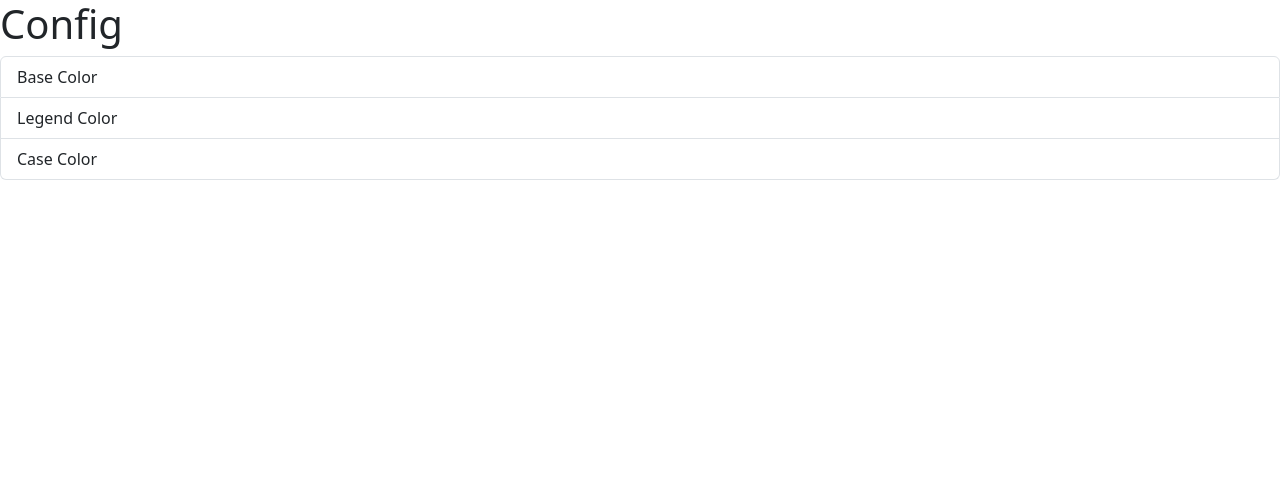
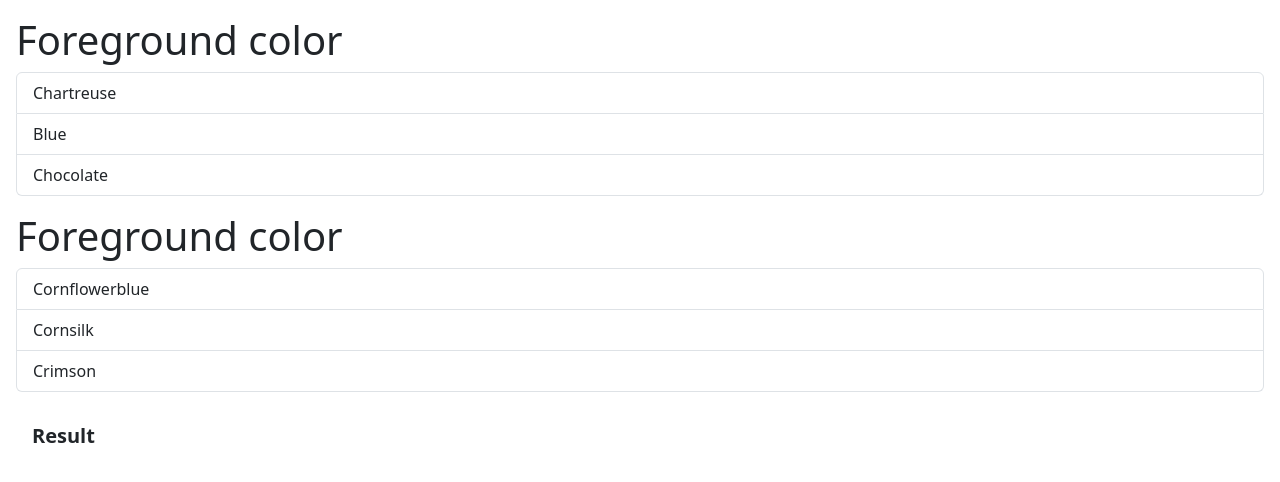
Before and after one commit to nhien021299/keepit-web-app, a React (Vite) app: page / in a window 1280 px wide. Shown: the top 482 px of the page. Built offline with nearby package versions, Linux system fonts and the light colour scheme.

Commit message:
config color

```diff
--- a/src/App.tsx
+++ b/src/App.tsx
@@ -1,13 +1,63 @@
+import { useState } from "react";
 import ListGroup from "./components/ListGroup";
+import { configModel } from "./models/ConfigModel";
 
 function App() {
-  const items = ["Base Color", "Legend Color", "Case Color"];
+  const colors = [
+    configModel({ name: "Chartreuse", color: "#7fff00" }),
+    configModel({ name: "Blue", color: "#0000ff" }),
+    configModel({ name: "Chocolate", color: "#d2691e" }),
+  ];
 
-  const onSelected = (item: string) => {
-    console.log(item);
-  };
+  const backgrounds = [
+    configModel({ name: "Cornflowerblue", color: "#6495ed" }),
+    configModel({ name: "Cornsilk", color: "#fff8dc" }),
+    configModel({ name: "Crimson", color: "#dc143c" }),
+  ];
 
-  return <ListGroup title="Config" items={items} onSelected={onSelected} />;
+  const [color, setColor] = useState("");
+  const [background, setBackground] = useState("");
+
+  function onSelectColor(color: string) {
+    setColor(color ?? "");
+  }
+
+  function onSelectBg(background: string) {
+    setBackground(background ?? "");
+  }
+
+  return (
+    <>
+      <ListGroup
+        title="Foreground color"
+        items={colors}
+        onSelected={onSelectColor}
+      />
+      <ListGroup
+        title="Foreground color"
+        items={backgrounds}
+        onSelected={onSelectBg}
+      />
+      <div
+        style={{
+          background: `${background}`,
+          margin: 16,
+          padding: 16,
+          borderRadius: 12,
+        }}
+      >
+        <h4
+          style={{
+            color: `${color}`,
+            fontSize: 20,
+            fontWeight: "bold",
+          }}
+        >
+          Result
+        </h4>
+      </div>
+    </>
+  );
 }
 
 export default App;
--- a/src/components/ListGroup.tsx
+++ b/src/components/ListGroup.tsx
@@ -1,7 +1,8 @@
 import { useState } from "react";
+import { ConfigModelType } from "../models/ConfigModel";
 
 interface Props {
-  items?: string[];
+  items?: ConfigModelType[];
   title?: string;
   onSelected?: (item: string) => void;
 }
@@ -18,7 +19,9 @@ function ListGroup({ items, title, onSelected }: Props) {
   };
 
   return (
-    <>
+    <div style={{
+      margin: 16
+    }}>
       <h1>{title}</h1>
       {items?.length != null ? (
         <ul className="list-group">
@@ -30,13 +33,13 @@ function ListGroup({ items, title, onSelected }: Props) {
                     ? "list-group-item active"
                     : "list-group-item"
                 }
-                key={e}
+                key={e.name}
                 onClick={() => {
                   handleOnClicked(index);
-                  if (onSelected != null) onSelected!(e);
+                  if (onSelected != null) onSelected!(e.color ?? '');
                 }}
               >
-                {e}
+                {e.name}
               </li>
             );
           })}
@@ -44,7 +47,7 @@ function ListGroup({ items, title, onSelected }: Props) {
       ) : (
         <h6>Empty List</h6>
       )}
-    </>
+    </div>
   );
 }
 
--- /dev/null
+++ b/src/models/ConfigModel.tsx
@@ -0,0 +1,5 @@
+export type ConfigModelType = { name?: string; color?: string };
+
+export function configModel(config: ConfigModelType) {
+  return config;
+}
```
